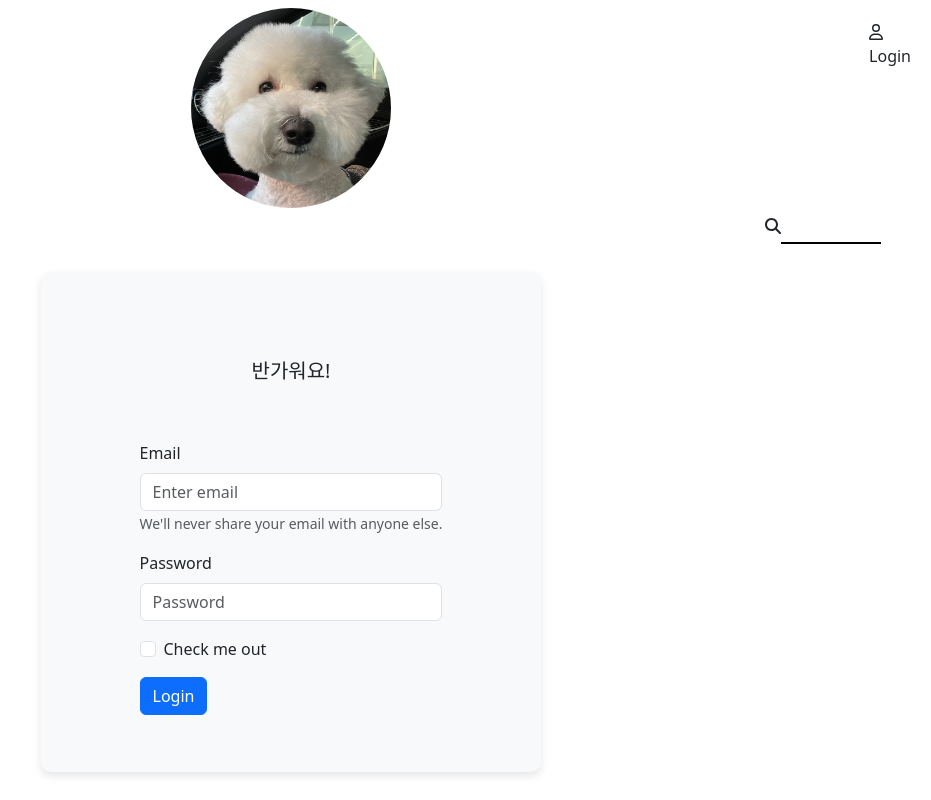
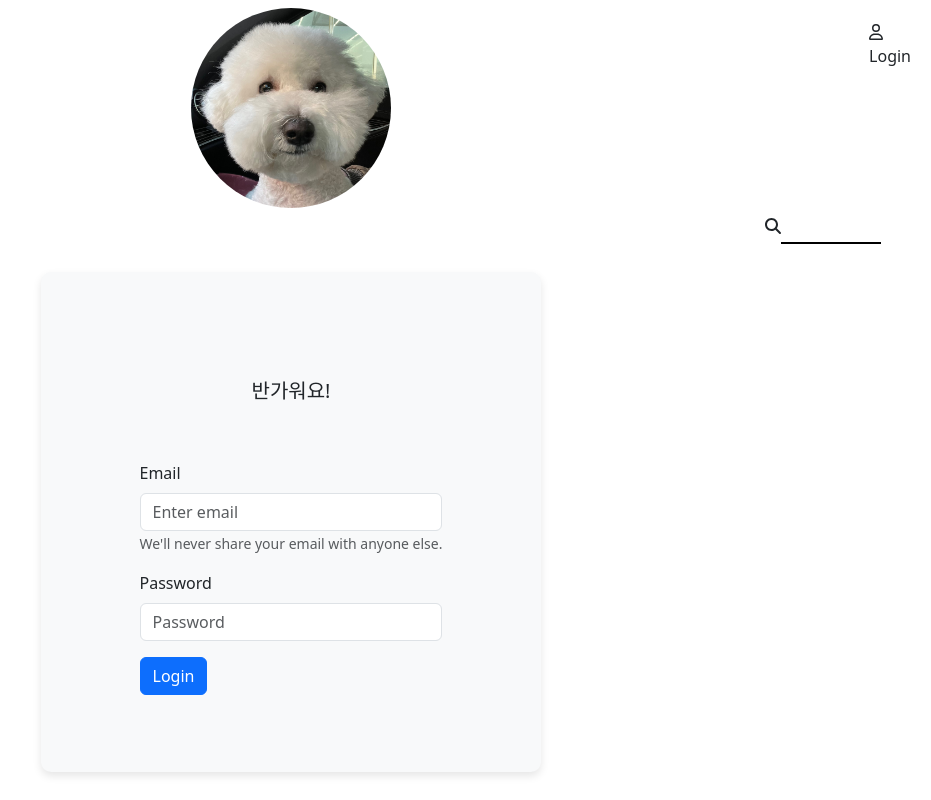
Before and after one commit to chorongs/shopping, a React (Create React App) app: page /login in a window 1280 px wide. Shown: the whole page, without its empty margins (349-1280 px from the left). Built offline with nearby package versions, Linux system fonts and the light colour scheme.

Commit message:
로그인 로그아웃 수정

```diff
--- a/src/App.js
+++ b/src/App.js
@@ -1,5 +1,5 @@
 import './App.css';
-import { Routes, Route } from "react-router-dom";
+import { Routes, Route, useNavigate } from "react-router-dom";
 import MainPage from './pages/MainPage';
 import DetailPage from './pages/DetailPage';
 import LoginPage from './pages/LoginPage';
@@ -8,31 +8,26 @@ import 'bootstrap/dist/css/bootstrap.min.css';
 import { useEffect, useState } from 'react';
 import PrivateRoute from './route/PrivateRoute';
 
-// 1. 전체 상품 페이지, 로그인 페이지, 상품 상세 페이지
-// 1-1. navbar 생성
-// 2. 전제 상품 페이지에서는 전체 상품을 볼 수 있다. (메인 페이지)
-// 3. 로그인 버튼을 누르면 로그인 페이지가 나온다.
-// 4. 상품 디테일을 눌렀으나, 로그인이 되어있지 않으면 로그인 페이지로 이동 시킴
-// 5. 로그인이 되어 있을 경우에는 상품 디테일 페이지를 볼 수 있다.
-// 6. 로그아웃 버튼을 클릭시 로그아웃이 된다.
-// 7. 로그아웃이 되면 상품 디테일 페이지를 볼 수 없다. 다시 로그인 페이지가 보인다.
-// 8. 로그인을 하면 로그아웃이 보여야하고, 로그아웃을 하면 로그인이 보여야 한다.
-// 9. 상품을 검색할 수 있다.
+function App() {
+  const [authenticate, setAuthenticate] = useState(false);
+  const navigate = useNavigate();
 
-function App() {
+  useEffect(() => {
+    console.log("Authentication status changed:", authenticate);
+  }, [authenticate]);
 
-  const [authenticate,setAuthenticate] = useState(false) // true 로그인 O , false 로그인 X
-  useEffect (() => {
-    console.log("aaa", true)}, [authenticate] )
-
+  const handleLogout = () => {
+    setAuthenticate(false);
+    navigate('/login');
+  };
 
   return (
     <div>
-      <Navbar />
+      <Navbar isLogin={authenticate} setIsLogin={setAuthenticate} />
       <Routes>
-        <Route path='/' element={<MainPage/>}/>
-        <Route path='/login' element={<LoginPage setAuthenticate={setAuthenticate}/>}/>
-        <Route path='/detail/:id' element={<PrivateRoute authenticate={authenticate}/>}/>
+        <Route path='/' element={<MainPage />} />
+        <Route path='/login' element={<LoginPage setAuthenticate={setAuthenticate} />} />
+        <Route path='/detail/:id' element={<PrivateRoute authenticate={authenticate} component={<DetailPage />} />} />
       </Routes>
     </div>
   );
--- a/src/component/Navbar.js
+++ b/src/component/Navbar.js
@@ -2,23 +2,20 @@ import React, { useState } from 'react';
 import { FontAwesomeIcon } from '@fortawesome/react-fontawesome';
 import { faUser } from '@fortawesome/free-regular-svg-icons';
 import { faSearch } from '@fortawesome/free-solid-svg-icons';
-import { faBars, faTimes } from '@fortawesome/free-solid-svg-icons'; // 메뉴 버튼 아이콘 추가
-import { useNavigate } from 'react-router';
-import { Link } from 'react-router-dom';
+import { faBars, faTimes } from '@fortawesome/free-solid-svg-icons';
+import { useNavigate, Link } from 'react-router-dom';
 
-const Navbar = () => {
+const Navbar = ({ isLogin, setIsLogin }) => {
     const MenuList = ['About', '2021', '2022', '2023', '2024'];
     const navigate = useNavigate();
-    const [isLogin, setIsLogin] = useState(false);
-    const [isMenuOpen, setIsMenuOpen] = useState(false); // 사이드 메뉴 상태 추가
+    const [isMenuOpen, setIsMenuOpen] = useState(false);
 
     const toggleLogin = () => {
-        setIsLogin(!isLogin);
-    goToLogin();
-    };
-
-    const goToLogin = () => {
-        navigate('/login');
+        if (isLogin) {
+            setIsLogin(false);
+        } else {
+            navigate('/login');
+        }
     };
 
     const search = (event) => {
--- a/src/pages/LoginPage.js
+++ b/src/pages/LoginPage.js
@@ -1,23 +1,22 @@
-import React from 'react'
+import React from 'react';
 import { Container } from 'react-bootstrap';
 import Button from 'react-bootstrap/Button';
 import Form from 'react-bootstrap/Form';
 import { useNavigate } from 'react-router';
 
-const LoginPage = ({setAuthenticate}) => {
-  const navigate = useNavigate()
+const LoginPage = ({ setAuthenticate }) => {
+  const navigate = useNavigate();
+
   const loginUser = (event) => {
-    event.preventDefault()
-    setAuthenticate(true)
-    navigate('/')
+    event.preventDefault();
+    setAuthenticate(true);
+    navigate('/');
   }
 
   return (
-
-
     <Container style={{
       maxWidth: '500px',
-      height:'500px',
+      height: '500px',
       margin: '0 auto',
       padding: '20px',
       backgroundColor: '#f8f9fa',
@@ -28,8 +27,7 @@ const LoginPage = ({setAuthenticate}) => {
       justifyContent: 'center',
       alignItems: 'center'
     }}>
-
-      <Form onSubmit={(event)=>loginUser(event)}>
+      <Form onSubmit={loginUser}>
         <div style={{ marginBottom: '20px', textAlign: 'center', padding: '30px' }}>
           <h5>반가워요!</h5>
         </div>
@@ -46,16 +44,13 @@ const LoginPage = ({setAuthenticate}) => {
           <Form.Label>Password</Form.Label>
           <Form.Control type="password" placeholder="Password" />
         </Form.Group>
-      <Form.Group className="mb-3" controlId="formBasicCheckbox">
-        <Form.Check type="checkbox" label="Check me out" />
-      </Form.Group>
+
         <Button variant="primary" type="submit">
           Login
         </Button>
       </Form>
-
     </Container>
-  )
+  );
 }
 
-export default LoginPage
+export default LoginPage;
```
Lines whose indentation alone changed are shown as unchanged.
